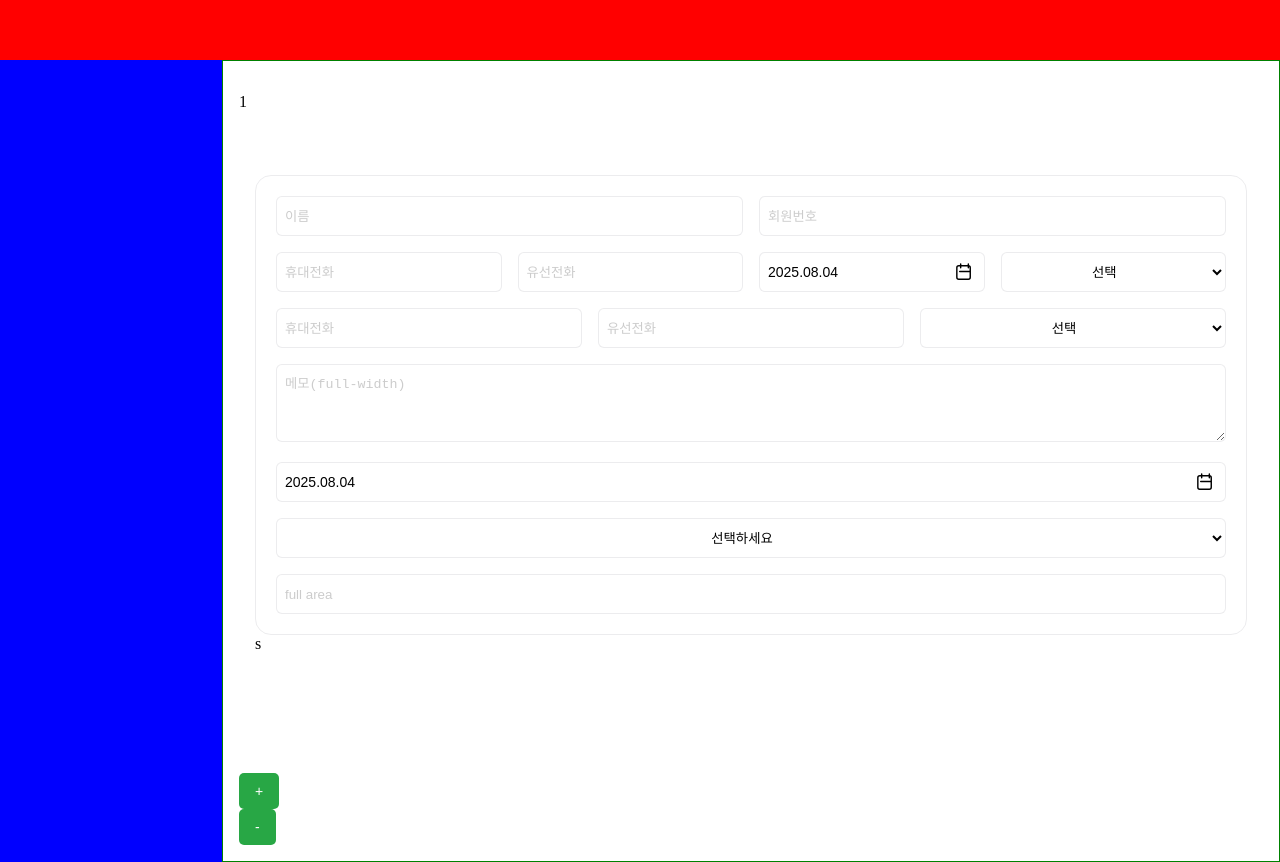
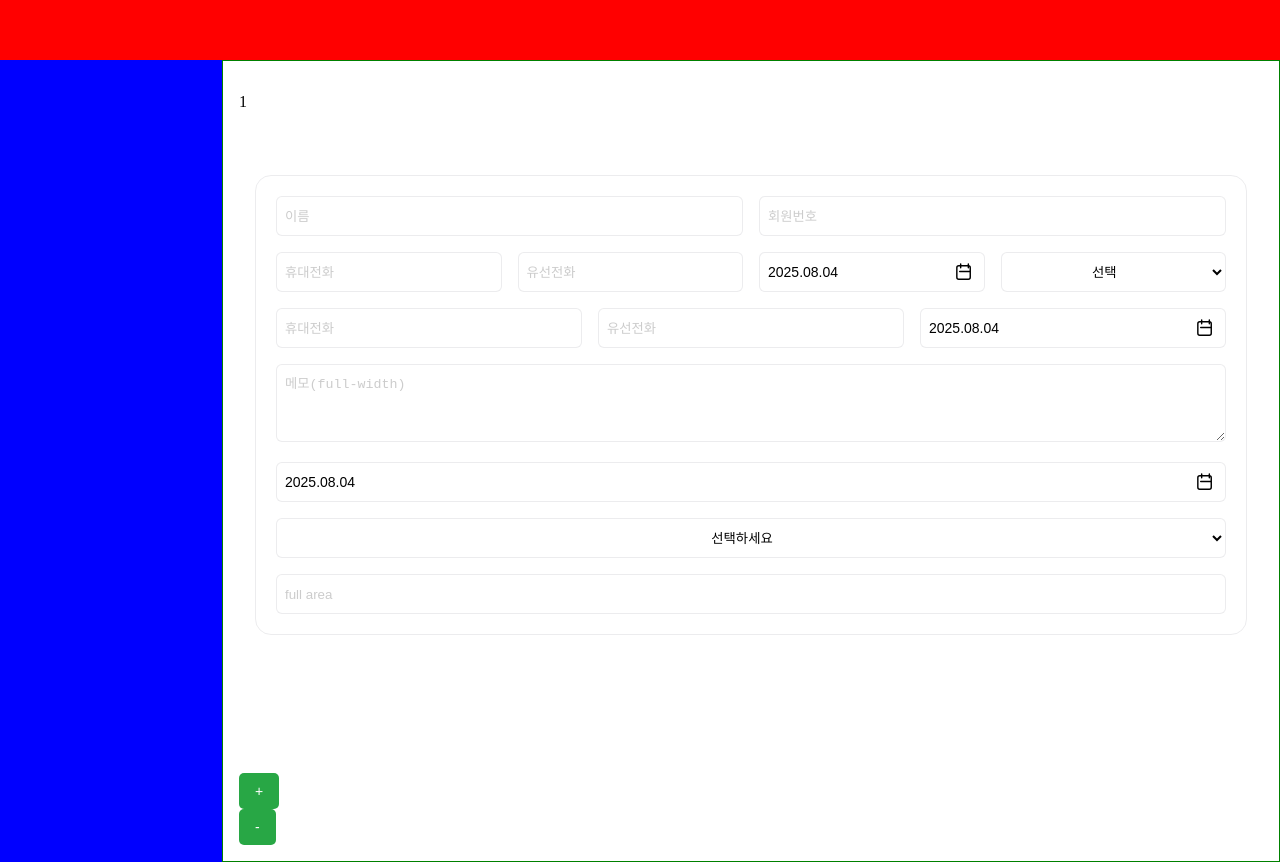
Before and after one commit to DDD-HF/frontend, a React app: page / in a window 1280 px wide. Built offline with nearby package versions, Linux system fonts and the light colour scheme; the HTML template or start-up script is replaced by a standard one.

Commit message:
폼 상태 관리, 초기화

```diff
--- a/src/pages/FormTestPage/FormTestPage.tsx
+++ b/src/pages/FormTestPage/FormTestPage.tsx
@@ -22,7 +22,7 @@ import {
   MemberPageHeader,
 } from "../../widgets/memberSearchForm/ui";
 
-/* **
+/* ** to do
   - 조건 및 진행 방향
   3. 폼 레이아웃 잡기
   4. input(각 사용성에 맞는 ex.textfield)
@@ -32,26 +32,48 @@ import {
   그리고 모든 input 을 다루는 최상위 컴포넌트에서
   각 input 들의 상태(입력값)를 관리하는 로직이 들어가면 됨.
   5. 인풋하단에 에러 에러 메세지 대체
-
+  - 8/16 Todo
+  상태값 처리
+  투두로 관리하기
+  컴포넌트화, 스타일은 후에 하기
+  onChange={handleChange} 값 추가
+  -----------------------------------------------
   설치 datepicker
   npm install react-datepicker date-fns
   npm install --save-dev @types/react-datepicker
 ** */
+
+// 폼 데이터 타입
+type FormData = {
+  name: string;
+  memberNo: string;
+  mobileNo:string;
+  landlineNo:string;
+  service:string;
+  memo: string;
+  joinData: Date | null;
+};
+// 초기값
+const initialForm: FormData = {
+  name: "",
+  memberNo: "",
+  mobileNo:"",
+  landlineNo: "",
+  service: "",
+  memo: "",
+  joinDate: new Date(),
+}
 const FormTestPage = () => {
-  const [formData, setFormData] = useState<{
-    name: string;
-    joinDate: Date | null;
-  }>({
-    name: "",
-    joinDate: new Date(),
-  });
+  const [formData, setFormData] = useState<FormData>(initialForm);
 
+  // 입력/셀렉트/텍스트에어리어 공통 변경 핸들러
   const handleChange = (
-    e: React.ChangeEvent<HTMLInputElement | HTMLSelectElement>
+    e: React.ChangeEvent<HTMLInputElement | HTMLSelectElement | HTMLTextAreaElement>
   ) => {
     const { name, value } = e.target;
     setFormData((prev) => ({ ...prev, [name]: value }));
   };
+
   // 날짜만 따로
   const handleDateChange = (date: Date | null) => {
     setFormData((prev) => ({ ...prev, joinDate: date }));
@@ -74,12 +96,20 @@ const FormTestPage = () => {
                   <div className={styles.formField}>
                     <input
                       type="text"
+                      name="name"
+                      value={formData.name}
+                      onChange={handleChange} //바인딩: onChange
                       className={styles.formInput}
                       placeholder="이름"
                     />
                   </div>
                   <div className={styles.formField}>
-                    <input type="text" placeholder="회원번호" />
+                    <input
+                      type="text"
+                      name="memberNo"
+                      value={formData.memberNo}
+                      onChange={handleChange}
+                      placeholder="회원번호"/>
                   </div>
                 </FormRow>
                 {/* 1줄에 4개 */}
@@ -87,12 +117,20 @@ const FormTestPage = () => {
                   <div className={styles.formField}>
                     <input
                       type="text"
+                      name="mobileNo"
+                      value={formData.mobileNo}
                       className={styles.formInput}
                       placeholder="휴대전화"
                     />
                   </div>
                   <div className={styles.formField}>
-                    <input type="text" placeholder="유선전화" />
+                    <input
+                      type="text"
+                      name="landlineNo"
+                      value={formData.landlineNo}
+                      onChange={handleChange}
+                      placeholder="유선전화"
+                    />
                   </div>
                   <div className={styles.formField}>
                     <div className="width--full">
@@ -110,8 +148,16 @@ const FormTestPage = () => {
                     </div>
                   </div>
                   <div className={styles.formField}>
-                    <select className={styles.selectBox} defaultValue="">
-                      <option value="" disabled hidden>
+                    <select
+                      name="service"
+                      value={formData.service}
+                      onChange={handleChange}
+                      className={styles.selectBox}
+                      defaultValue="">
+                      <option
+                        value=""
+                        disabled
+                        hidden>
                         선택
                       </option>
                       <option value="cms">CMS</option>
@@ -119,32 +165,50 @@ const FormTestPage = () => {
                     </select>
                   </div>
                 </FormRow>
-                {/* 1줄에 4개 */}
+                {/* 1줄에 3개 */}
                 <FormRow col={3}>
                   <div className={styles.formField}>
                     <input
                       type="text"
+                      name="mobileNo"
+                      value={formData.mobileNo}
+                      onChange={handleChange}
                       className={styles.formInput}
                       placeholder="휴대전화"
                     />
                   </div>
                   <div className={styles.formField}>
-                    <input type="text" placeholder="유선전화" />
+                    <input
+                      type="text"
+                      name="landlineNo"
+                      value={formData.landlineNo}
+                      onChange={handleChange}
+                      placeholder="유선전화"
+                    />
                   </div>
                   <div className={styles.formField}>
-                    <select className={styles.selectBox} defaultValue="">
-                      <option value="" disabled hidden>
-                        선택
-                      </option>
-                      <option value="cms">CMS</option>
-                      <option value="other">Other option</option>
-                    </select>
+                    <div className="width--full">
+                      <DatePicker
+                        selected={formData.joinDate}
+                        onChange={handleDateChange}
+                        dateFormat="yyyy.MM.dd"
+                        maxDate={new Date()}
+                        minDate={new Date("2000-01-01")}
+                        customInput={
+                          <CustomDateInput placeholder="가입일 선택" />
+                        }
+                        className="customDatepicker"
+                      />
+                    </div>
                   </div>
                 </FormRow>
                 {/* 1줄에 1개 (전체 넓이) */}
                 <FormRow col={1}>
                   <div className={styles.formField}>
                     <textarea
+                      name="memo"
+                      value={formData.memo}
+                      onChange={handleChange}
                       className={styles.textarea}
                       placeholder="메모(full-width)"
                       rows={4}
@@ -168,7 +232,12 @@ const FormTestPage = () => {
                 </FormRow>
                 <FormRow col={1}>
                   <div className={styles.formField}>
-                    <select className={styles.selectBox} defaultValue="">
+                  <select
+                      name="service"
+                      value={formData.service}
+                      onChange={handleChange} ㄴ
+                      className={styles.selectBox}
+                      defaultValue="">
                       <option value="" disabled hidden className="placeholder">
                         선택하세요
                       </option>
@@ -180,13 +249,15 @@ const FormTestPage = () => {
                 </FormRow>
                 <FormRow col={1}>
                   <div className={styles.formField}>
-                    <input type="text" placeholder="full area" />
+                    <input
+                    type="text"
+                    placeholder="full area"
+                    />
                   </div>
                 </FormRow>
               </div>
             </div>
           </div>
-          s
         </div>
       </PageTemplate.Content>
       <PageTemplate.Footer>
```
